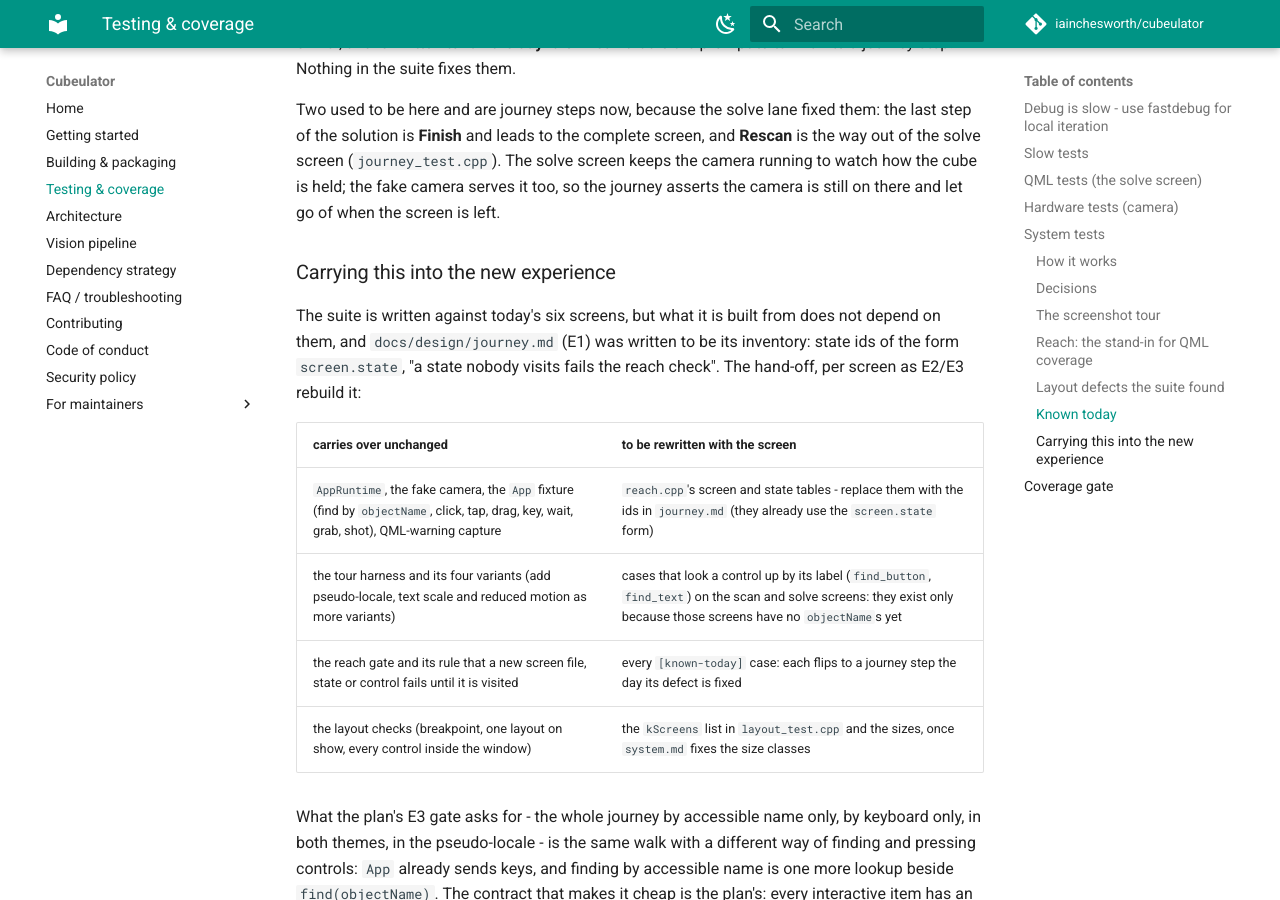
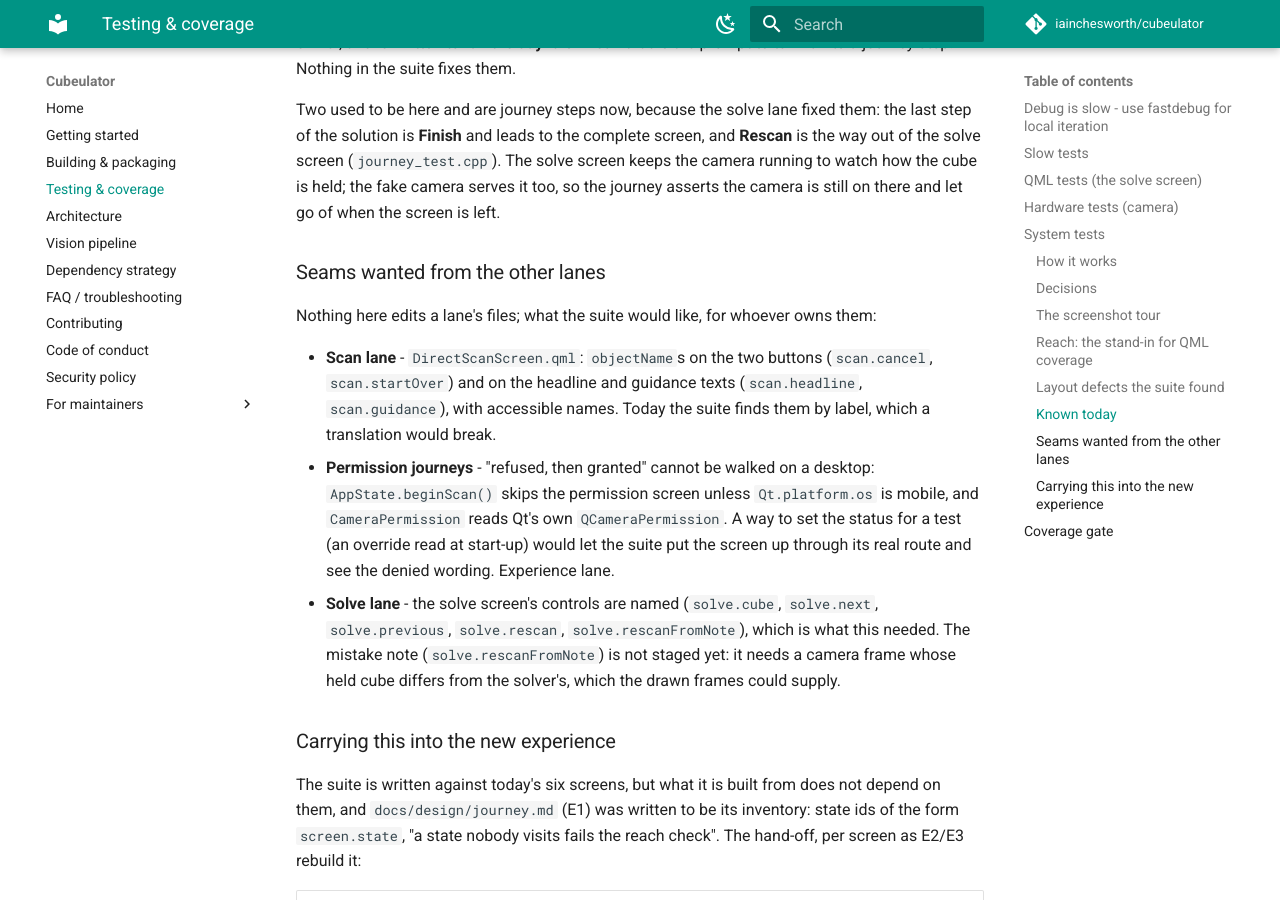
Before and after one commit to iainchesworth/cubeulator, an MkDocs documentation site: the page built from docs/testing.md, in a window 1280 px wide and 900 px high, scrolled down 5581 px. Built offline with MkDocs 1.6.1 and Material for MkDocs 9.7.7, drawn with Linux system fonts in a browser that asks for light colours; comment, search, counter and statistics services are not loaded.

Commit message:
Docs: the seams the system tests want from the other lanes

```diff
--- a/docs/testing.md
+++ b/docs/testing.md
@@ -270,6 +270,27 @@ screen, and **Rescan** is the way out of the solve screen
 the cube is held; the fake camera serves it too, so the journey asserts the
 camera is still on there and let go of when the screen is left.
 
+### Seams wanted from the other lanes
+
+Nothing here edits a lane's files; what the suite would like, for whoever
+owns them:
+
+- **Scan lane** - `DirectScanScreen.qml`: `objectName`s on the two buttons
+  (`scan.cancel`, `scan.startOver`) and on the headline and guidance texts
+  (`scan.headline`, `scan.guidance`), with accessible names. Today the suite
+  finds them by label, which a translation would break.
+- **Permission journeys** - "refused, then granted" cannot be walked on a
+  desktop: `AppState.beginScan()` skips the permission screen unless
+  `Qt.platform.os` is mobile, and `CameraPermission` reads Qt's own
+  `QCameraPermission`. A way to set the status for a test (an override read
+  at start-up) would let the suite put the screen up through its real route
+  and see the denied wording. Experience lane.
+- **Solve lane** - the solve screen's controls are named
+  (`solve.cube`, `solve.next`, `solve.previous`, `solve.rescan`,
+  `solve.rescanFromNote`), which is what this needed. The mistake note
+  (`solve.rescanFromNote`) is not staged yet: it needs a camera frame whose
+  held cube differs from the solver's, which the drawn frames could supply.
+
 ### Carrying this into the new experience
 
 The suite is written against today's six screens, but what it is built from
```
